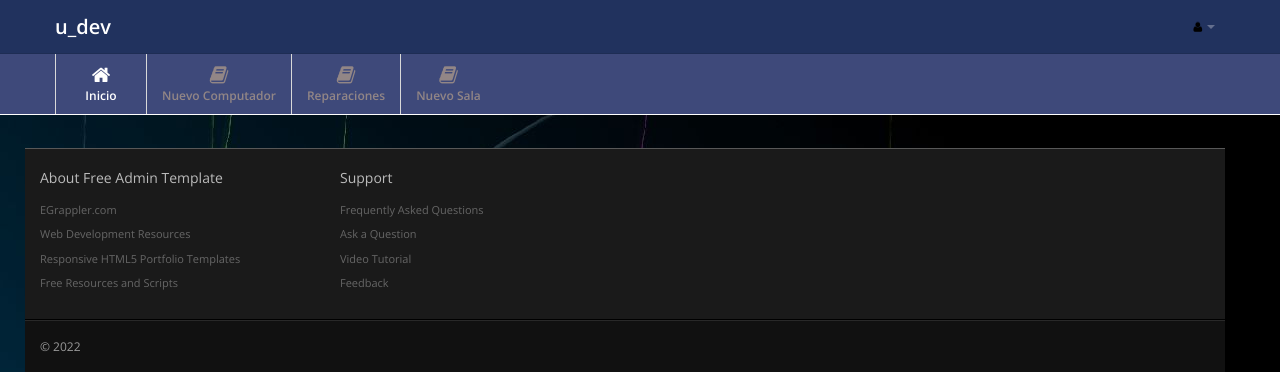
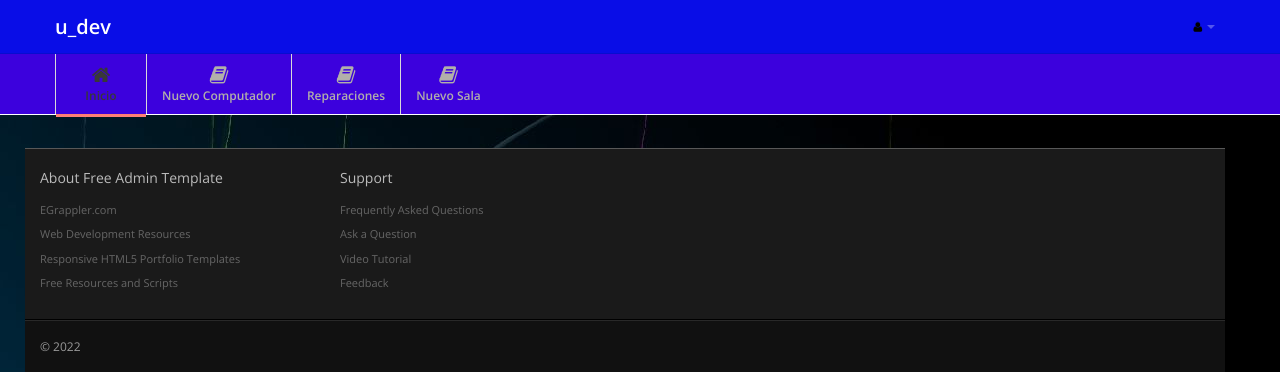
Before and after one commit to AlejandroV2204/sgm-udev, a PHP site: page /admin/adminVista.php in a window 1280 px wide. Shown: the top 372 px of the page. Run offline with PHP 8.4, Linux system fonts and the light colour scheme; the visitor is signed in with stand-in values (Sample User, id 1); data that the repository does not hold is empty.

Commit message:
Me disculpo por el regaño

```diff
--- a/css/style.css
+++ b/css/style.css
@@ -9,8 +9,10 @@ Bootstrap Admin Template by EGrappler.com
 */
 
 body {
+
+
 	background-image:url("../img/fondo_login.png");
-    /* background-color: #f0f0f0; */
+
    font: 13px/1.7em 'Open Sans';
 }
 
@@ -43,7 +45,7 @@ textarea {
 .table-bordered th {
    background: #E9E9E9;
    background:-moz-linear-gradient(top, #FAFAFA 0%, #E9E9E9 100%); /* FF3.6+ */
-	/* background:-webkit-gradient(linear, left top, left bottom, color-stop(0%,#FAFAFA), color-stop(100%,#E9E9E9)); Chrome,Safari4+ */
+   background:-webkit-gradient(linear, left top, left bottom, color-stop(0%,#FAFAFA), color-stop(100%,#E9E9E9)); /* Chrome,Safari4+ */
    background:-webkit-linear-gradient(top, #FAFAFA 0%,#E9E9E9 100%); /* Chrome10+,Safari5.1+ */
    background:-o-linear-gradient(top, #FAFAFA 0%,#E9E9E9 100%); /* Opera11.10+ */
    background:-ms-linear-gradient(top, #FAFAFA 0%,#E9E9E9 100%); /* IE10+ */
@@ -74,7 +76,7 @@ textarea {
    padding: 7px 0;
 
 
-	background: #21325e !important;
+   background: #090de7 !important;
 
    -moz-border-radius: 0;
    -webkit-border-radius: 0;
@@ -123,7 +125,7 @@ textarea {
 
 .subnavbar-inner {
    height: 60px;
-	background: #3e497a;
+   background: rgb(60, 1, 221);
    border-bottom: 1px solid #ffffff;
 }
 
@@ -160,12 +162,11 @@ textarea {
 
    font-size: 12px;
    font-weight: bold;
-	color: #928686;
+   color: #b2afaa;
 }
 
 .subnavbar .container > ul > li > a:hover {
-	color: rgb(255, 251, 251);
-	border-bottom:5px solid #f1d00a;
+   color: #888;
    text-decoration: none;
 }
 
@@ -187,8 +188,8 @@ textarea {
 
 .subnavbar .container > ul > li.active > a {
 
-	/* border-bottom:7px solid #f1d00a; */
-	color: #ffffff;
+   border-bottom:3px solid #ff7f74;
+   color: #383838;
 }
 
 
@@ -843,7 +844,7 @@ html .fc, .fc table {
    color: #fff
 }
 .fc-state-disabled, .fc-state-disabled .fc-button-inner {
-	color: rgb(214, 13, 13);
+   color: #999;
    border-color: #ddd
 }
 .fc-state-disabled {
```
Lines whose indentation alone changed are shown as unchanged.
